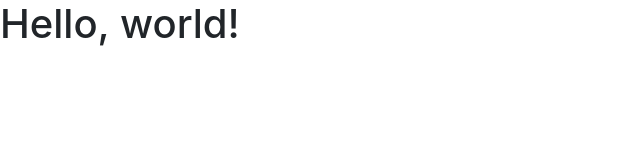
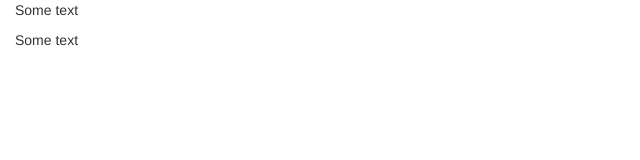
Before and after one commit to jonathantcallahan/bootstrap-portfolio, a plain HTML site: page index.html in a window 1280 px wide. Shown: the whole page, without its empty margins (0-640 px from the left). Drawn offline with nearby package versions, Linux system fonts and the light colour scheme.

Commit message:
added bootstrap css and js

```diff
--- a/index.html
+++ b/index.html
@@ -2,27 +2,37 @@
 <html lang="en">
   <head>
     <meta charset="utf-8">
-    <meta http-equiv="X-UA-Compatible" content="IE=edge">
     <meta name="viewport" content="width=device-width, initial-scale=1">
-    <!-- The above 3 meta tags *must* come first in the head; any other head content must come *after* these tags -->
-    <title>Bootstrap 101 Template</title>
 
-    <!-- Bootstrap -->
-    <link href="css/bootstrap.min.css" rel="stylesheet">
+    <title>Bootstrap Portfolio</title>
 
-    <!-- HTML5 shim and Respond.js for IE8 support of HTML5 elements and media queries -->
-    <!-- WARNING: Respond.js doesn't work if you view the page via file:// -->
-    <!--[if lt IE 9]>
-      <script src="https://oss.maxcdn.com/html5shiv/3.7.3/html5shiv.min.js"></script>
-      <script src="https://oss.maxcdn.com/respond/1.4.2/respond.min.js"></script>
-    <![endif]-->
+    <!-- Latest compiled and minified CSS -->
+    <link rel="stylesheet" href="https://maxcdn.bootstrapcdn.com/bootstrap/3.3.7/css/bootstrap.min.css" integrity="sha384-BVYiiSIFeK1dGmJRAkycuHAHRg32OmUcww7on3RYdg4Va+PmSTsz/K68vbdEjh4u" crossorigin="anonymous">
+
+    <!-- Latest compiled and minified JavaScript -->
+    <script src="https://maxcdn.bootstrapcdn.com/bootstrap/3.3.7/js/bootstrap.min.js" integrity="sha384-Tc5IQib027qvyjSMfHjOMaLkfuWVxZxUPnCJA7l2mCWNIpG9mGCD8wGNIcPD7Txa" crossorigin="anonymous"></script>
+
   </head>
   <body>
-    <h1>Hello, world!</h1>
+    <div class="container-fluid">
+
+      <div class="row">
+        <div class="col-xs-6">
+          <p>Some text</p>
+        </div>
+      </div>
+
+      <div class="row">
+        <div class="col-xs-6">
+          <p>Some text</p>
+        </div>
+      </div>
+
+    </div>
 
     <!-- jQuery (necessary for Bootstrap's JavaScript plugins) -->
     <script src="https://ajax.googleapis.com/ajax/libs/jquery/1.12.4/jquery.min.js"></script>
-    <!-- Include all compiled plugins (below), or include individual files as needed -->
-    <script src="js/bootstrap.min.js"></script>
+    <script src="https://ajax.googleapis.com/ajax/libs/jquery/1.12.4/jquery.min.js"></script>
+
   </body>
 </html>
```
